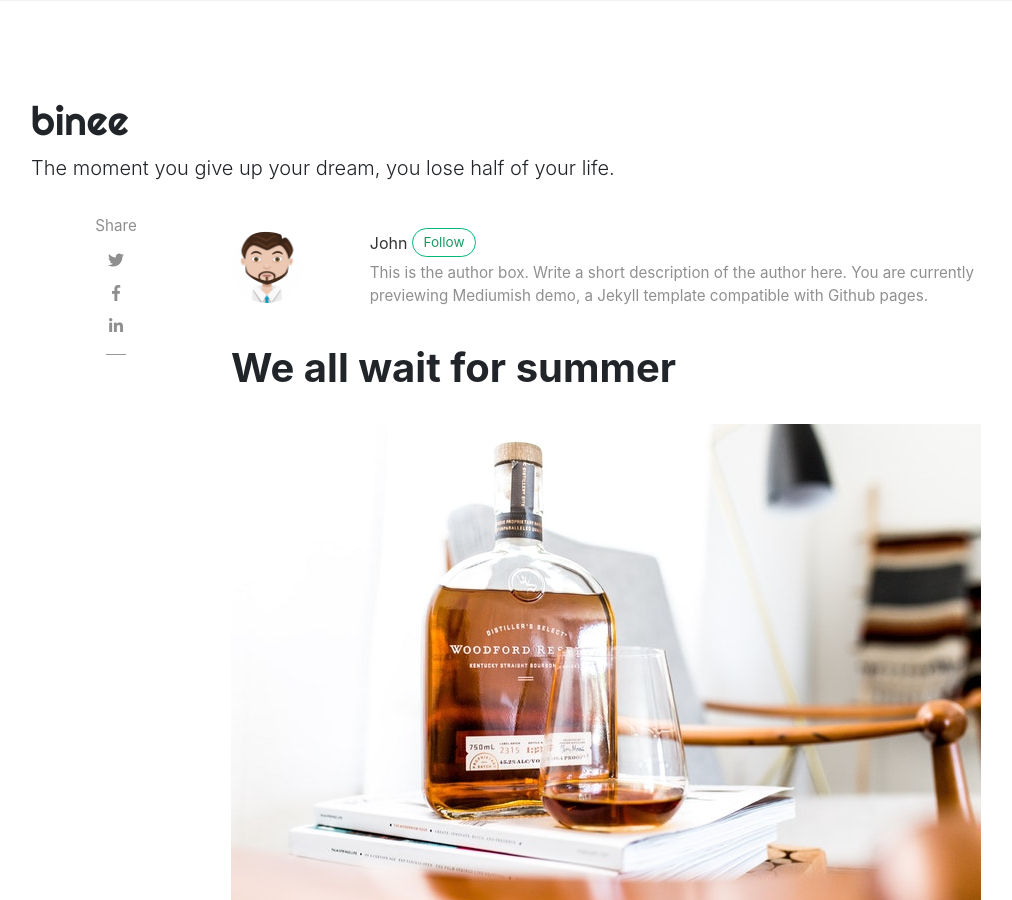
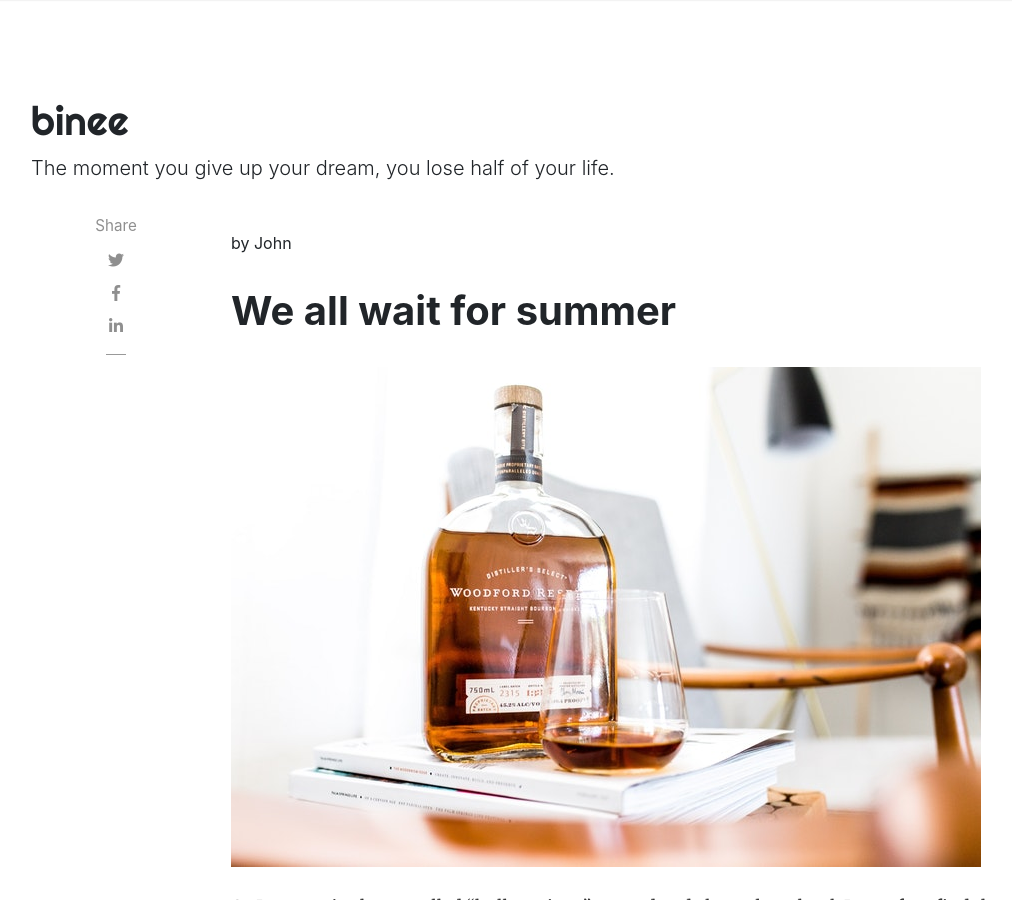
Before and after one commit to binee108/binee108.github.io, a Jekyll site: the page built from _posts/2018-01-12-we-all-wait-for-summer.md, in a window 1280 px wide and 900 px high. Shown: the whole window, without its empty margins (54-1066 px from the left). Built offline with Jekyll 4.4.1, drawn with Linux system fonts in a browser that asks for light colours; nearby versions of some CDN libraries; comment, search, counter and statistics services are not loaded; some of the changed text lies outside the part shown.

Commit message:
remove author box

```diff
--- a/_config.yml
+++ b/_config.yml
@@ -7,7 +7,7 @@ favicon: 'assets/images/logo.png'
 baseurl: /
 google_analytics: 'UA-46278016-1'
 disqus: 'demowebsite'
-mailchimp-list: 'https://wowthemes.us11.list-manage.com/subscribe/post?u=8aeb20a530e124561927d3bd8&amp;id=8c3d2d214b'
+# mailchimp-list: 'https://wowthemes.us11.list-manage.com/subscribe/post?u=8aeb20a530e124561927d3bd8&amp;id=8c3d2d214b'
 include: ["_pages"]
 permalink: /:title/
 
--- a/_layouts/default.html
+++ b/_layouts/default.html
@@ -162,9 +162,9 @@ ga('send', 'pageview');
             <div class="col-md-6 col-sm-6 text-center text-lg-left">
                 Copyright © {{ site.time | date: "%Y" }} {{ site.name }}
             </div>
-            <div class="col-md-6 col-sm-6 text-center text-lg-right">
+<!--             <div class="col-md-6 col-sm-6 text-center text-lg-right">
                 <a target="_blank" href="https://www.wowthemes.net/mediumish-free-jekyll-template/">Mediumish Jekyll Theme</a> by WowThemes.net
-            </div>
+            </div> -->
         </div>
     </div>
 </footer>
--- a/_layouts/post.html
+++ b/_layouts/post.html
@@ -24,16 +24,17 @@ post_class: post-template
                 <!-- Author Box -->
                 {% if page.author %}
                 <div class="row post-top-meta">
-                    <div class="col-xs-12 col-md-3 col-lg-2 text-center text-md-left mb-4 mb-md-0">
+                    <!-- <div class="col-xs-12 col-md-3 col-lg-2 text-center text-md-left mb-4 mb-md-0">
                         {% if author.avatar %}
                         <img class="author-thumb" src="{{site.baseurl}}/{{ author.avatar }}" alt="{{ author.display_name }}">
                         {% else %}
                         <img class="author-thumb" src="https://www.gravatar.com/avatar/{{ author.gravatar }}?s=250&d=mm&r=x" alt="{{ author.display_name }}">
                         {% endif %}
-                    </div>
+                    </div> -->
                     <div class="col-xs-12 col-md-9 col-lg-10 text-center text-md-left">
-                        <a target="_blank" class="link-dark" href="{{ author.web }}">{{ author.display_name }}</a><a target="_blank" href="{{ author.twitter }}" class="btn follow">Follow</a>
-                        <span class="author-description">{{ author.description }}</span>
+                        by {{ author.display_name }}
+                        <!-- <a target="_blank" class="link-dark" href="{{ author.web }}">{{ author.display_name }}</a><a target="_blank" href="{{ author.twitter }}" class="btn follow">Follow</a>
+                        <span class="author-description">{{ author.description }}</span> -->
                     </div>
                 </div>
                 {% endif %}
```
Also changed, not shown: _includes/featuredbox.html (+4 -4 lines).
